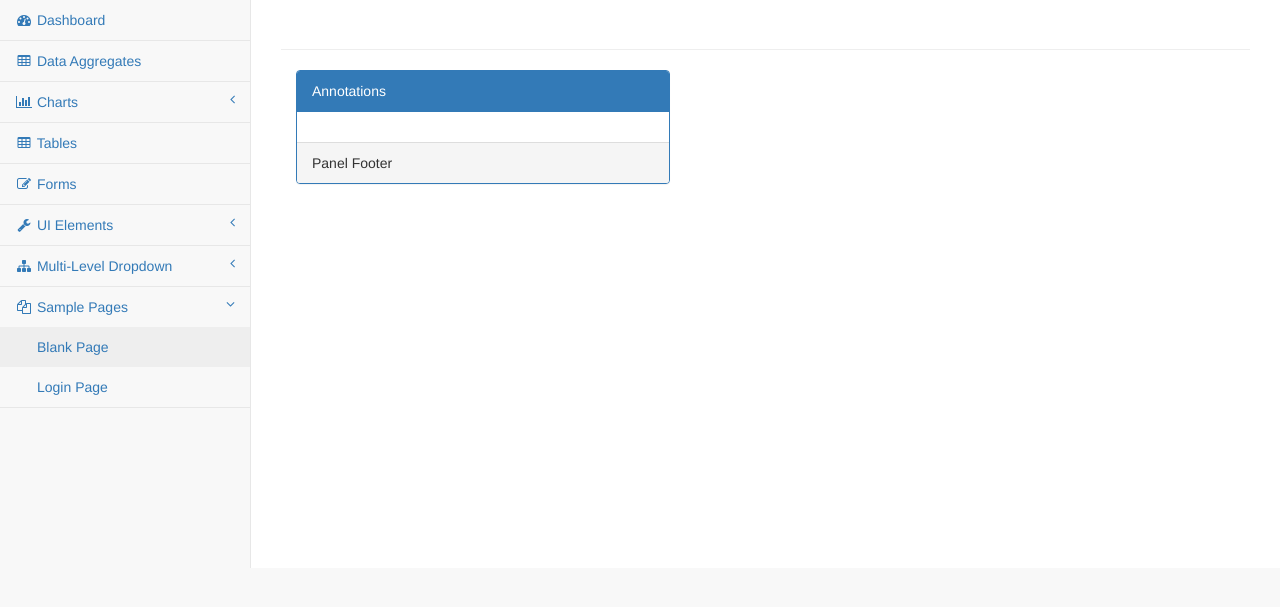
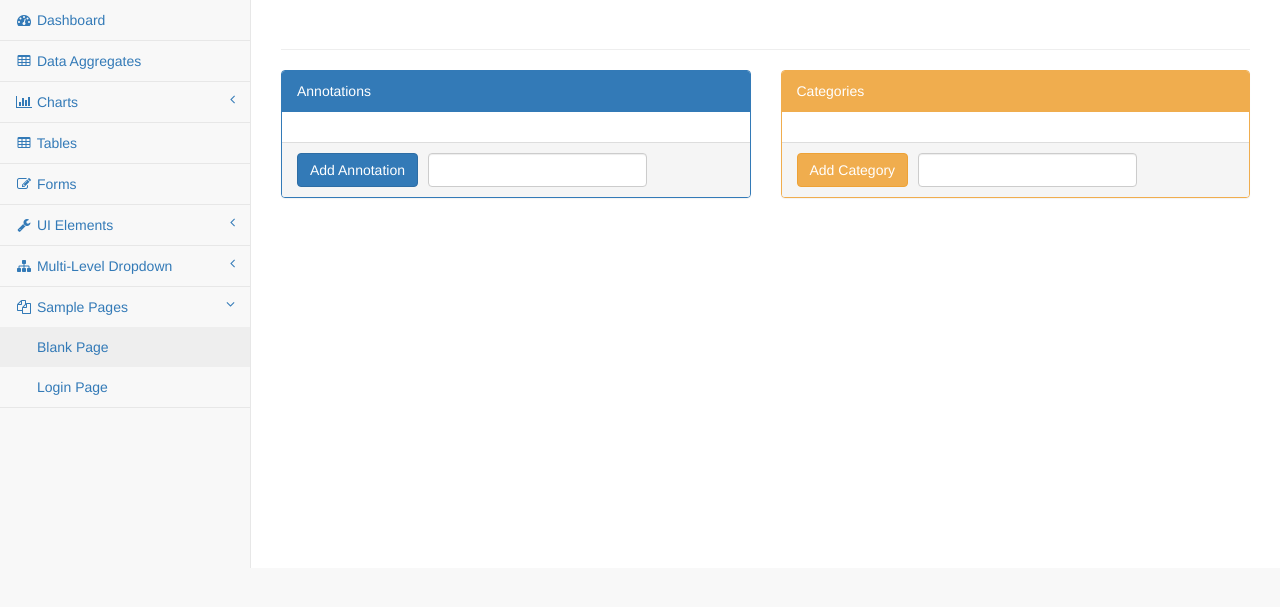
Before and after one commit to JPeterson462/CMSC424-Project, a Django app: template web/mmda/templates/mmda/dagr_page.html in a window 1280 px wide. Shown: the part 51-658 px from the top of the page. Run offline with Django 3.2, Linux system fonts and the light colour scheme; the template is opened without the code that fills it, so the values that code supplies are empty; style sheets or scripts are compiled from the project's sources; parts of the project's set-up code (start-up, migrations or seed data) failed here and were passed over; some libraries are stand-ins or nearby versions.

Commit message:
KW: Added Annotations and Categories boxes and buttons

```diff
--- a/web/mmda/templates/mmda/dagr_page.html
+++ b/web/mmda/templates/mmda/dagr_page.html
@@ -13,7 +13,8 @@
     </div>
     <!-- /.row -->
 
-    <div class="col-lg-5">
+    <div class="row">
+        <div class="col-lg-6">
             <div class="panel panel-primary">
                 <div class="panel-heading">
                     Annotations
@@ -27,9 +28,25 @@
                     {% endfor %}
                 </div>
                 <div class="panel-footer">
-                Panel Footer
+                    <input type="submit" value="Add Annotation" class="btn btn-primary" style="float:left; margin-right:10px">
+                    <input class="form-control" style="width:50%">
                 </div>
             </div>
         </div>
+        <div class="col-lg-6">
+            <div class="panel panel-yellow">
+                <div class="panel-heading">
+                    Categories
+                </div>
+                <div class="panel-body">
+                </div>
+                <div class="panel-footer">
+                    <input type="submit" value="Add Category" class="btn btn-warning" style="float:left; margin-right:10px">
+                    <input class="form-control" style="width:50%">
+                </div>
+            </div>
             <!-- /.col-lg-4 -->
+        </div>
+    </div>
+    <!-- /.col-lg-5 -->
 {% endblock content %}
```
Also changed, not shown: setup/create_tables.sql (+8 -2 lines). Lines whose indentation alone changed are shown as unchanged.
